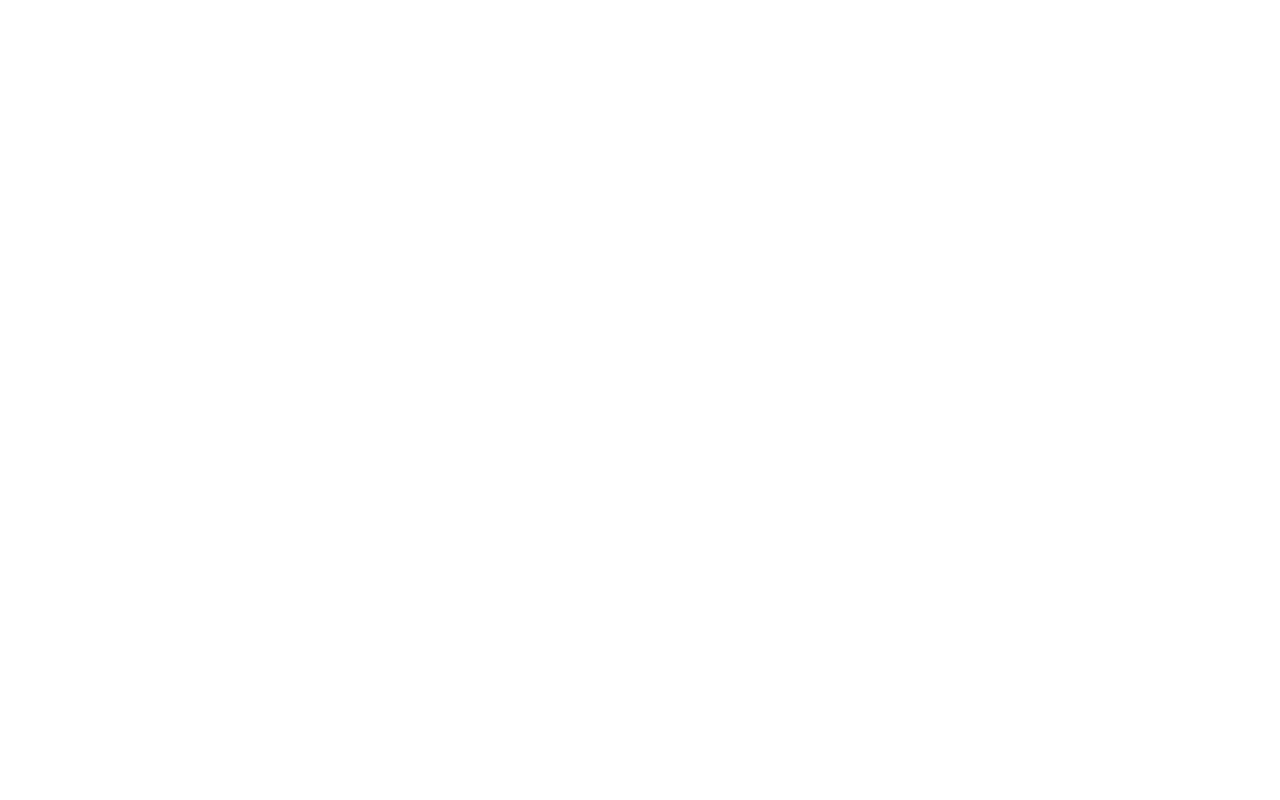
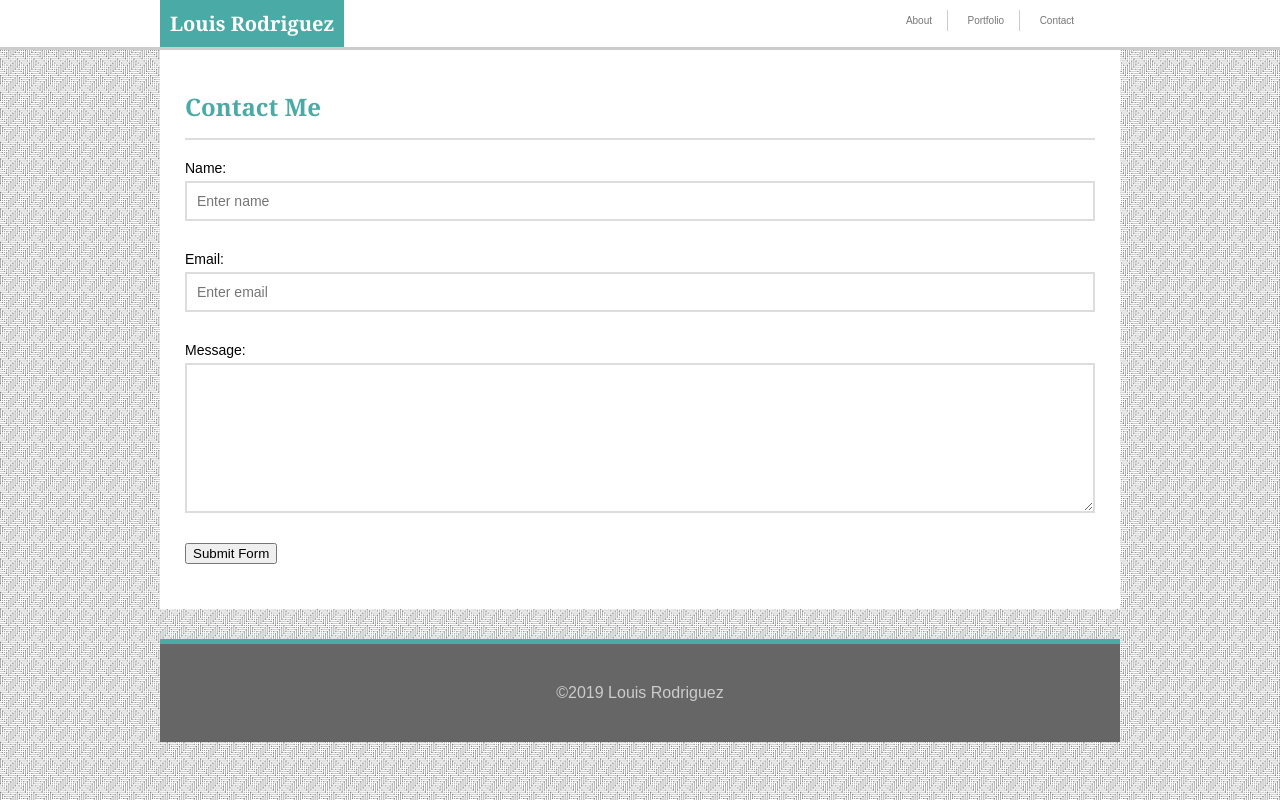
Before and after one commit to LouAndyR01/Basic-Portfolio, a plain HTML site: page contact.html in a window 1280 px wide. Drawn offline with Linux system fonts and the light colour scheme.

Commit message:
updated contact page

```diff
--- a/assets/style.css
+++ b/assets/style.css
@@ -20,7 +20,7 @@ header {
 }
 
 .wrapper {
-    width: 960px;
+    width: 650px;
     margin: 0 auto;
 }
 
@@ -56,13 +56,13 @@ nav ul li:last-child a {
     border-right: none;
 }
 
-#middle-column {
+#mainsec {
     width: 960px;
     background: #fff;
     padding: 25px;
 }
 
-#middle-column h2 {
+#mainsec h2 {
     font-size: 24px;
     padding: 15px 0;
     margin-bottom: 20px;
@@ -75,6 +75,39 @@ p { font-size: 16px;
     margin-bottom: 20px;
 }
 
+footer {
+    background: #666666;
+    border-top: 5px solid #4aaaa5 ;
+    color: #ccc;
+    text-align: center;
+    padding: 40px;
+    margin-top: 30px;
+}
+
+.wrapper {
+    width: 960px;
+    margin: 0 auto;
+}
+
+form label {
+    font-size: 14px;
+    display: block;
+}
+
+form input, textarea {
+    width: 100%;
+    display: block;
+    margin: 5px 0 20px 0;
+    margin-bottom: 30px;
+    border: 2px solid #dddddd;
+    padding: 10px;
+    font-size: 14px;
+}
+
+textarea {
+    height: 150px;
+}
+
 .inline-img{
     float: left;
     margin: 0 15px 15px 0;
@@ -85,3 +118,12 @@ p { font-size: 16px;
     clear: both;
 
 }
+
+footer {
+    background: #666666;
+    border-top: 5px solid #4aaaa5 ;
+    color: #ccc;
+    text-align: center;
+    padding: 40px;
+    margin-top: 30px;
+}
--- a/contact.html
+++ b/contact.html
@@ -0,0 +1,50 @@
+<!DOCTYPE html>
+<html>
+    <head>
+        <meta charset="utf-8">
+        <link rel= "stylesheet" href="assets/style.css">
+        <title>Basic Portfolio | Welcome</title>
+
+    </head>
+    <body>
+        <header>
+            <div class="wrapper">
+                <h1>Louis Rodriguez</h1>
+                <nav>
+                    <ul>
+                        <li><a href= "index.html">About</a></li>
+                        <li><a href= "portfolio.html">Portfolio</a></li>
+                        <li><a href= "contact.html">Contact</a>
+                    </ul>
+                </nav>
+            </div>
+        </header>
+
+        <div class= "wrapper">
+                <section id= "mainsec">
+                <h2>Contact Me</h2>
+
+            <form>
+                <label for="name">Name:</label>
+                <input type="text" name="name" id="form-name" placeholder="Enter name">
+
+                <label for="name">Email:</label>
+                <input type="text" name="name" id="form-email" placeholder="Enter email">
+
+                <label for= "message">Message:</label>
+                <textarea name= "message" id="form-message"></textarea>
+
+                <button type= "submit">Submit Form</button>
+
+            </form>
+
+
+
+                </p>
+                </section>
+
+            <div class= "clearfix"></div>
+
+        <footer>&copy;2019 Louis Rodriguez</footer>
+    </body>
+</html>
```
Also changed, not shown: index.html (+1 -1 lines).
